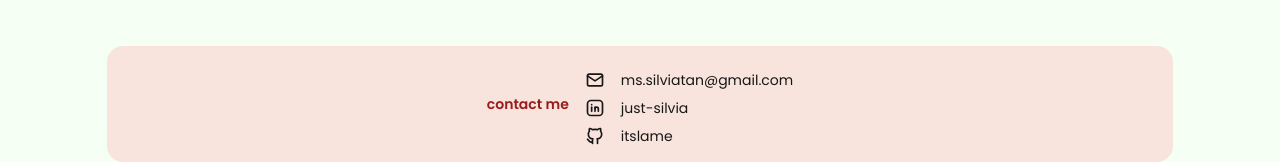
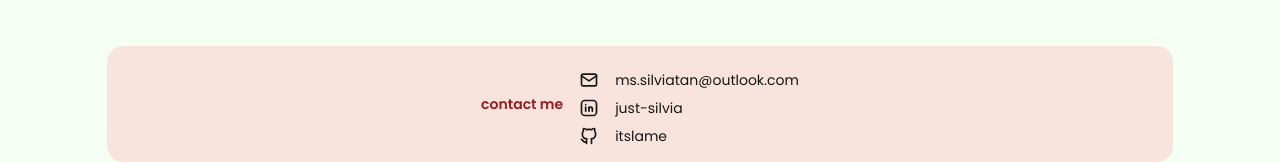
Before and after one commit to ItsLame/silvia, a Next.js app: page / in a window 1280 px wide. Shown: the part 754-916 px from the top of the page. Built offline with nearby package versions, Linux system fonts and the light colour scheme.

Commit message:
chore: update links

```diff
--- a/src/components/contact-links.tsx
+++ b/src/components/contact-links.tsx
@@ -13,7 +13,7 @@ const ContactButton = ({ children, link = "" } : {children?: ReactNode, link?: s
 const ContactLinks = () => {
   return (
     <ul className="contact-links">
-      <li><ContactButton link="mailto:ms.silviatan@gmail.com"><IconMail />ms.silviatan@gmail.com</ContactButton></li>
+      <li><ContactButton link="mailto:ms.silviatan@outlook.com"><IconMail />ms.silviatan@outlook.com</ContactButton></li>
       <li><ContactButton link="https://www.linkedin.com/in/just-silvia/"><IconBrandLinkedin />just-silvia</ContactButton></li>
       <li><ContactButton link="https://github.com/ItsLame"><IconBrandGithub />itslame</ContactButton></li>
     </ul>
--- a/src/components/navbar.tsx
+++ b/src/components/navbar.tsx
@@ -51,7 +51,7 @@ const Navbar = () => {
         <li><NavbarButton link="/projects">projects</NavbarButton></li>
         <li><NavbarButton link="/contact">contact</NavbarButton></li>
         <li><NavbarButton className="external-link" newTab
-          link="https://1drv.ms/b/s!AhwQNlQ3dXFki9I_beUieojh-1Tk6w?e=OQ50iI">
+          link="https://1drv.ms/b/s!AhwQNlQ3dXFki9Mb_6-DoKFMd1LEvA?e=qyMNkN">
             resume <IconExternalLink />
         </NavbarButton></li>
         {/*<li><DarkModeToggle /></li>*/}
```
